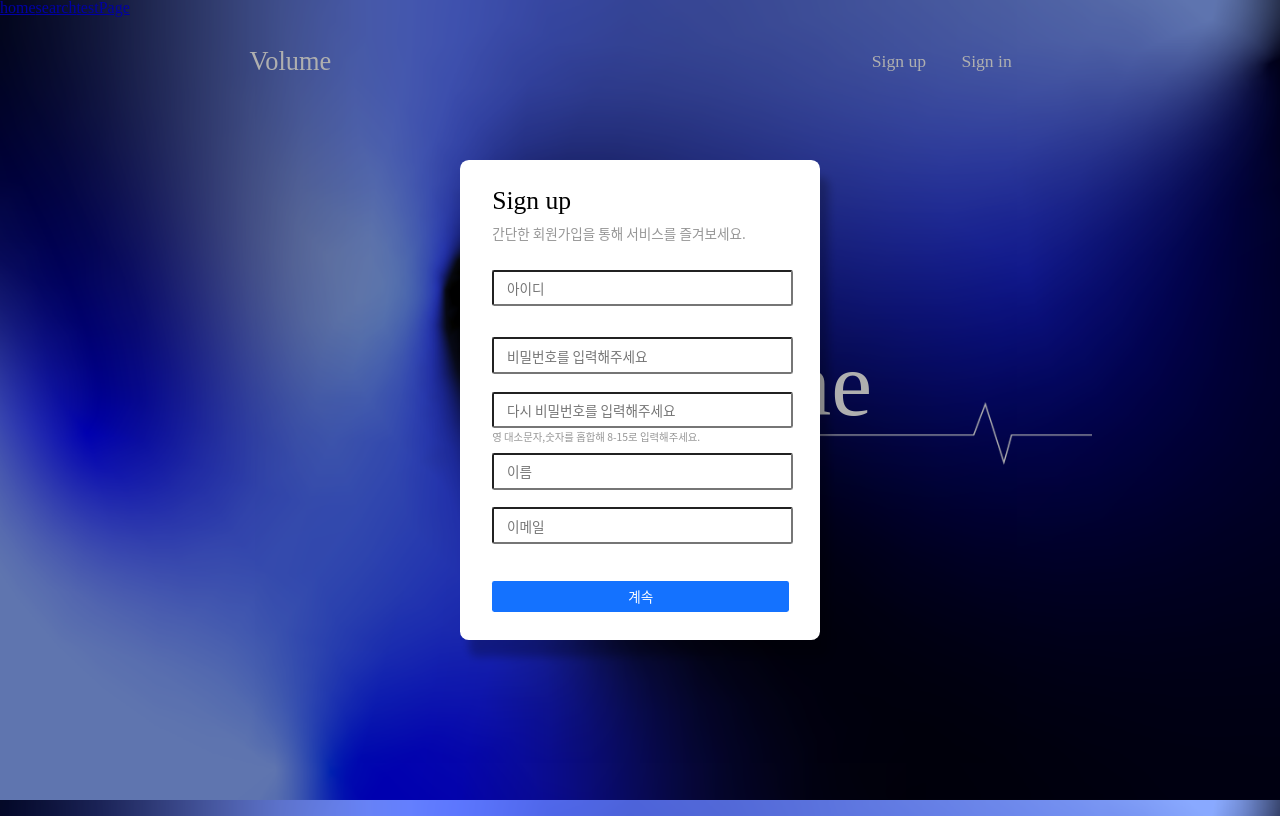
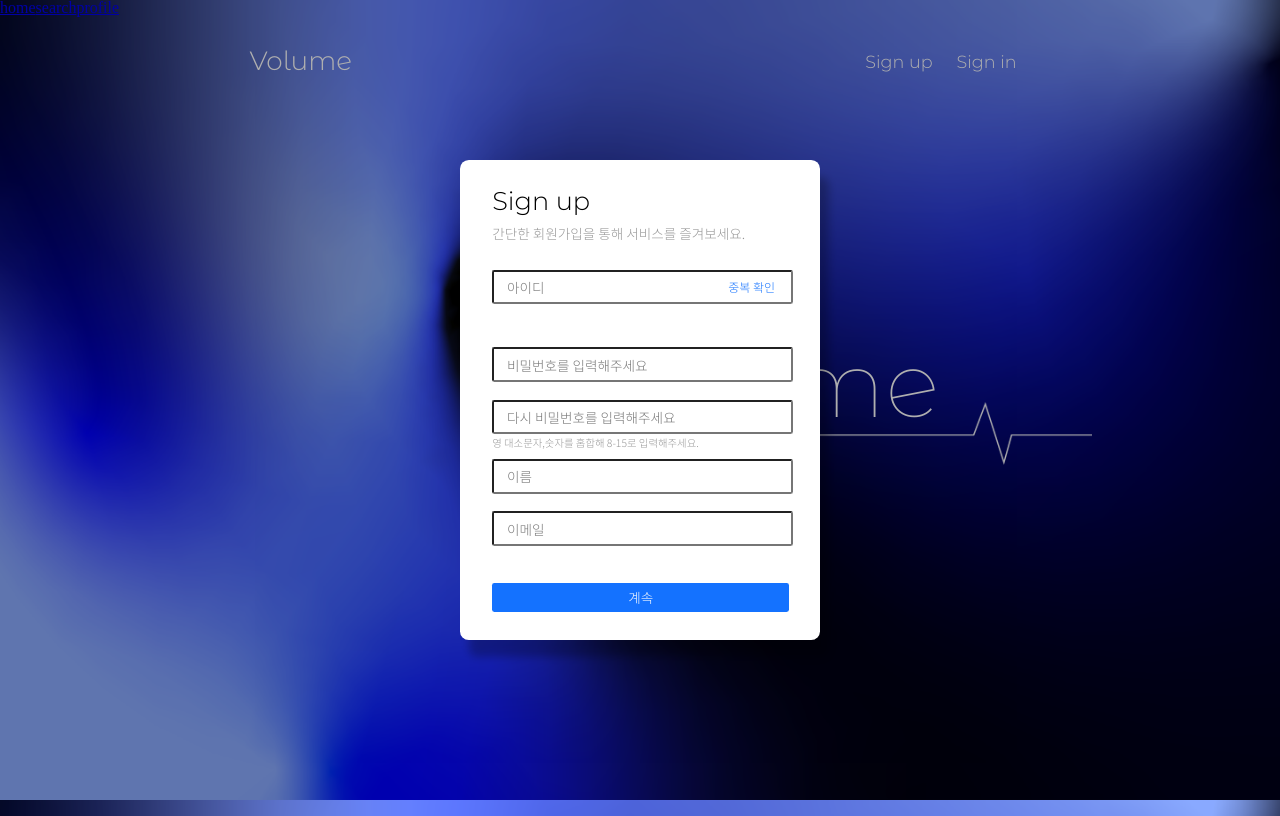
Before and after one commit to WebVolume/volume-client, a React (Create React App) app: page / in a window 1280 px wide. Both pictures are taken after a click on the button "Sign up". Shown: the top 816 px of the page. Built offline with nearby package versions, Linux system fonts and the light colour scheme.

Commit message:
feat: 희윤님 요구사항 수정 수정 및 html태그 리네임

```diff
--- a/src/App.tsx
+++ b/src/App.tsx
@@ -1,13 +1,14 @@
 import { Link } from "react-router-dom";
 import RootRouter from "./navigation/RootRouter";
 import "./assets/styles/reset.css";
+import "./assets/styles/font.css";
 
 function App() {
   return (
     <div>
       <Link to="/">home</Link>
       <Link to="/search">search</Link>
-      <Link to='/test'>testPage</Link>
+      <Link to="/profile">profile</Link>
       <RootRouter />
     </div>
   );
--- a/src/navigation/RootRouter.tsx
+++ b/src/navigation/RootRouter.tsx
@@ -6,7 +6,7 @@ const RootRouter = () => {
     <Routes>
       <Route path="/" element={<Screens.Home />} />
       <Route path="/search" element={<Screens.Search />} />
-      <Route path='/test' element={<Screens.SignUpModal />} />
+      <Route path='/profile' element={<Screens.Profile />} />
     </Routes>
   );
 };
--- a/src/screens/Home/Home.scss
+++ b/src/screens/Home/Home.scss
@@ -4,20 +4,20 @@ html{
   -moz-background-size: cover;
   -o-background-size: cover;
   background-size: cover;
+  button:hover{
+    cursor: pointer;
+    transform: scale(1.03);
+  }
 }
 .home-wrapper {
+  height: 100vh;
+  width: 100vw;
   color: white;
-  height: 100vh;
   font-family: Montserrat Alternates;
   button{
     background: none;
     border: none;
   }
-  button:hover{
-    cursor: pointer;
-    transform: scale(1.03);
-  }
-
   .header-container{
     display: flex;
     flex-direction: row;
--- a/src/screens/Home/Home.tsx
+++ b/src/screens/Home/Home.tsx
@@ -20,7 +20,7 @@ function Home() {
       {signInModalVisible && <SignInModal handleSignInModalVisible={handleSignInModalVisible} />}
       {signUpModalVisible && <SignUpModal handleSignUpModalVisible={handleSignUpModalVisible} />}
       <header className="header-container">
-        <div className="header-container__logo-title">Volume</div>
+        <p className="header-container__logo-title">Volume</p>
         <button className="header-container__signup-btn btn" onClick={handleSignUpModalVisible}>Sign up</button>
         <button className="header-container__signin-btn btn" onClick={handleSignInModalVisible}>Sign in</button>
       </header>
--- a/src/screens/Home/SignInModal.scss
+++ b/src/screens/Home/SignInModal.scss
@@ -1,11 +1,7 @@
 @import url("./Modal.scss");
 .signin-dimmer{
   .modal-container {
-    &__login-title{
-      font-size: 3.2vh;
-      margin-bottom: 4vh;
-      font-family: Montserrat Alternates;
-    }
+
     .login-form{
       &__password-input{
         margin-bottom: 1vh;
@@ -16,7 +12,7 @@
         margin-bottom: 1.4vh;
       }
     }
-    .signup-wrapper{
+    .find-and-signup-container{
       display: flex;
       background: none;
       height: 5vh;
--- a/src/screens/Home/SignInModal.tsx
+++ b/src/screens/Home/SignInModal.tsx
@@ -5,7 +5,7 @@ const SignInModal = (props: any) => {
   return (
     <div className="signin-dimmer" onClick={props.handleSignInModalVisible}>
       <div className="modal-container" onClick={e => e.stopPropagation()}>
-        <h1 className="modal-container__login-title ">Login</h1>
+        <p className="modal-container__login-title ">Login</p>
         <div className="login-form">
           <input
             type="text"
@@ -17,14 +17,14 @@ const SignInModal = (props: any) => {
             className="login-form__password-input"
             placeholder=" 비밀번호를 입력해주세요."
           />
-          <div className="login-form__message">아이디 또는 비밀번호가 달라요.</div>
+          <p className="login-form__message">아이디 또는 비밀번호가 달라요.</p>
           <button className="login-form__continue-btn modal-container__continue-btn">
             계속
           </button>
         </div>
-        <div className="signup-wrapper">
-          <button className="signup-wrapper__find-account-btn">이메일,비밀번호찾기</button>
-          <button className="signup-wrapper__signup-btn ">회원가입하기</button>
+        <div className="find-and-signup-container">
+          <button className="find-and-signup-container__find-account-btn">이메일,비밀번호찾기</button>
+          <button className="find-and-signup-container__signup-btn ">회원가입하기</button>
         </div>
         <p className="modal-container__or">또는</p>
         <div className="simple-login-form">
--- a/src/screens/Home/SignUpModal.scss
+++ b/src/screens/Home/SignUpModal.scss
@@ -12,6 +12,15 @@
     &__id-input{
       margin-bottom: 3.9vh;
     }
+    //fix__
+    &__id-duplication-check{
+      position: relative;
+      text-align: end;
+      right: 1vw;
+      bottom: 6.8vh;
+      font-size:1.5vh;
+      color: #1472FF;
+    }
     &__password-auth-input{
       margin-bottom: 0.5vh;
     }
--- a/src/screens/Home/SignUpModal.tsx
+++ b/src/screens/Home/SignUpModal.tsx
@@ -11,6 +11,7 @@ const SignUpModal = (props: any) => {
           className="modal-container__id-input"
           placeholder="아이디"
         />
+        <div className="modal-container__id-duplication-check">중복 확인</div>
         <input
           type="password"
           className="modal-container__password-input"
--- a/src/screens/index.ts
+++ b/src/screens/index.ts
@@ -1,4 +1,4 @@
 import Home from "./Home";
 import Search from "./Search";
-import SignUpModal from './Home/SignUpModal';
-export { Home, Search, SignUpModal };
+import Profile from "./Profile/Profile"
+export { Home, Search, Profile };
```
